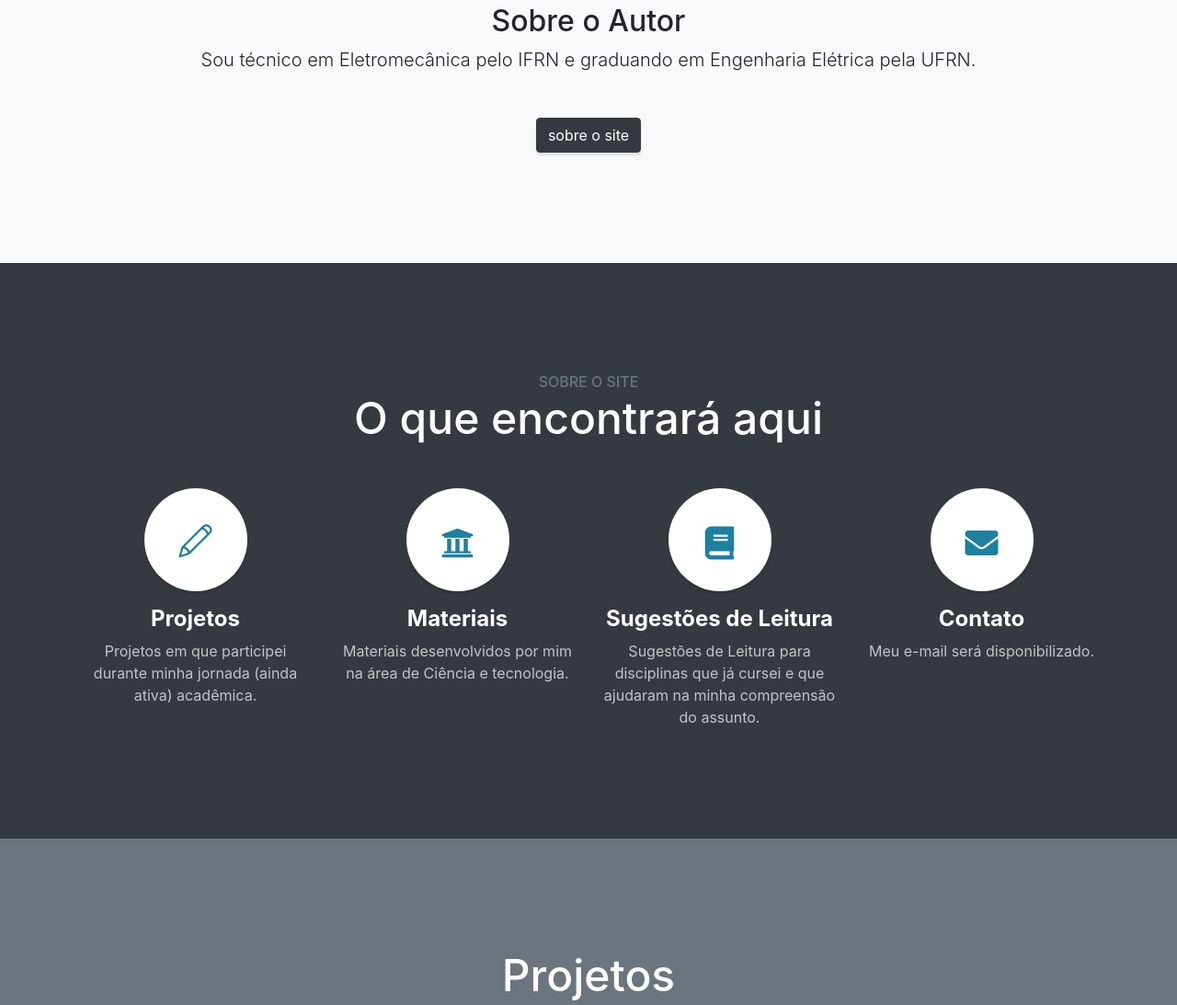
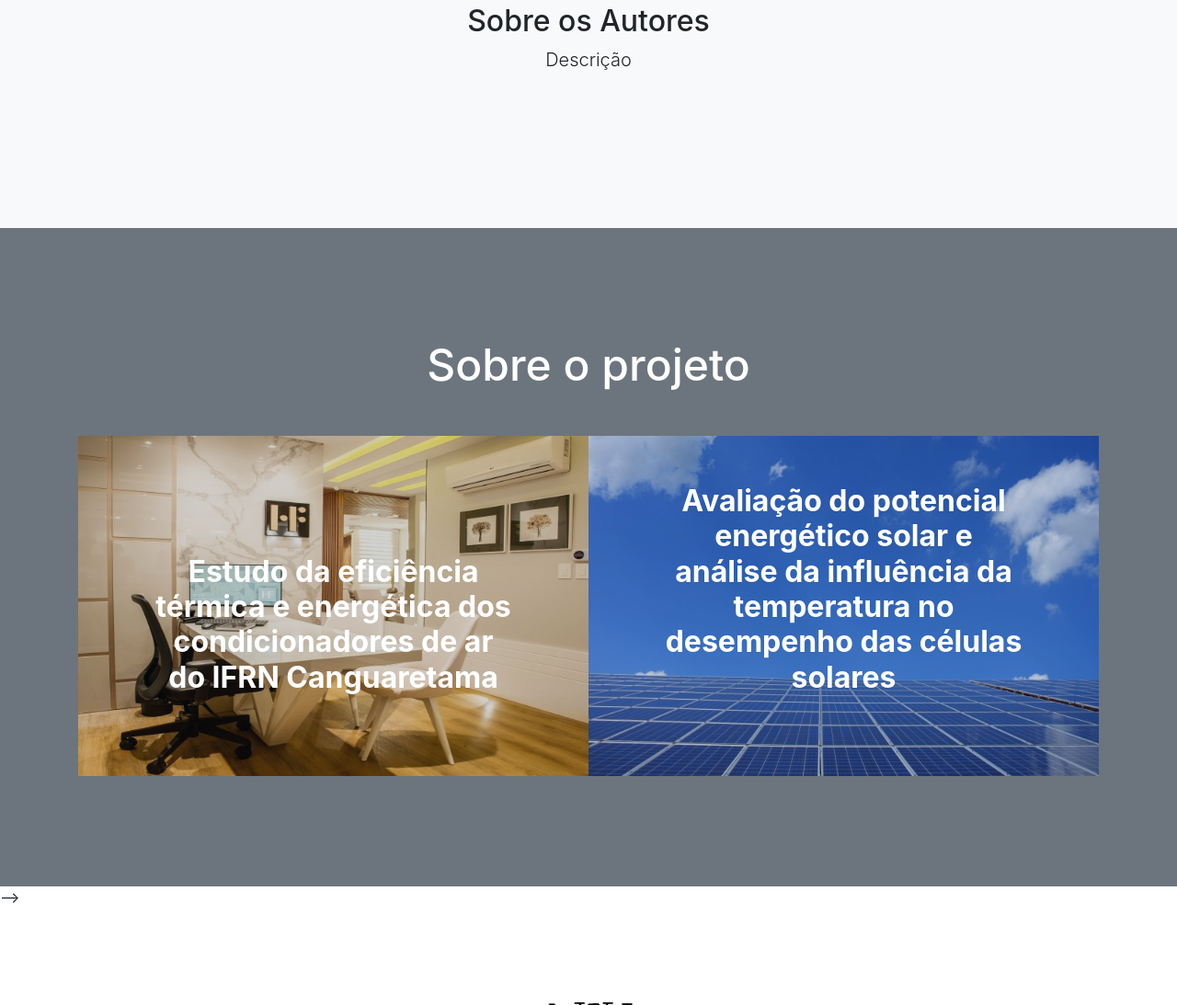
Before and after one commit to eletrodescarte/eletrodescarte.github.io, a website with bundled scripts: page index.html in a window 1280 px wide. Shown: the part 916-2009 px from the top of the page at 92% size. Built offline with nearby package versions, Linux system fonts and the light colour scheme.

Commit message:
Update index.html

```diff
--- a/index.html
+++ b/index.html
@@ -8,7 +8,7 @@
   <meta name="description" content="">
   <meta name="author" content="">
 
-  <title>work in progress</title>
+  <title>Eletro Descarte</title>
 
   <!-- Bootstrap Core CSS -->
   <link href="vendor/bootstrap/css/bootstrap.min.css" rel="stylesheet">
@@ -35,13 +35,10 @@
         <a class="js-scroll-trigger" href="#page-top">Página inicial</a>
       </li>
       <li class="sidebar-nav-item">
-        <a class="js-scroll-trigger" href="#about">Sobre o autor</a>
+        <a class="js-scroll-trigger" href="#about">Sobre os autores</a>
       </li>
       <li class="sidebar-nav-item">
-        <a class="js-scroll-trigger" href="#services">Sobre o site</a>
-      </li>
-      <li class="sidebar-nav-item">
-        <a class="js-scroll-trigger" href="#projeto">Projetos</a>
+        <a class="js-scroll-trigger" href="#projeto">Sobre o projeto</a>
       </li>
     <li class="sidebar-brand">
         <a ></a>
@@ -90,67 +87,19 @@
     <div class="container text-center">
       <div class="row">
         <div class="col-lg-10 mx-auto">
-          <h2>Sobre o Autor</h2>
-          <p class="lead mb-5"> Sou técnico em Eletromecânica pelo IFRN e graduando em Engenharia Elétrica pela UFRN. </p>
-          <a class="btn btn-dark btn-xl js-scroll-trigger" href="#services">sobre o site</a>
+          <h2>Sobre os Autores</h2>
+          <p class="lead mb-5"> Descrição </p>
         </div>
       </div>
     </div>
   </section>
 
-  <!-- Services -->
-  <section class="content-section bg-dark text-white text-center" id="services">
-    <div class="container">
-      <div class="content-section-heading">
-        <h3 class="text-secondary mb-0">Sobre o site</h3>
-        <h2 class="mb-5">O que encontrará aqui</h2>
-      </div>
-      <div class="row">
-        <div class="col-lg-3 col-md-6 mb-5 mb-lg-0">
-          <span class="service-icon rounded-circle mx-auto mb-3">
-            <i class="icon-pencil"></i>
-          </span>
-          <h4>
-            <strong>Projetos</strong>
-          </h4>
-          <p class="text-faded mb-0">Projetos em que participei durante minha jornada (ainda ativa) acadêmica.</p>
-        </div>
-        <div class="col-lg-3 col-md-6 mb-5 mb-lg-0">
-          <span class="service-icon rounded-circle mx-auto mb-3">
-            <i class="fa fa-university" aria-hidden="true"></i>
-          </span>
-          <h4>
-            <strong>Materiais</strong>
-          </h4>
-          <p class="text-faded mb-0">Materiais desenvolvidos por mim na área de Ciência e tecnologia.</p>
-        </div>
-        <div class="col-lg-3 col-md-6 mb-5 mb-md-0">
-          <span class="service-icon rounded-circle mx-auto mb-3">
-            <i class="fa fa-book" aria-hidden="true"></i>
-          </span>
-          <h4>
-            <strong>Sugestões de Leitura</strong>
-          </h4>
-          <p class="text-faded mb-0"> Sugestões de Leitura para disciplinas que já cursei e que ajudaram na minha compreensão do assunto.</p>
-        </div>
-        <div class="col-lg-3 col-md-6">
-          <span class="service-icon rounded-circle mx-auto mb-3">
-            <i class="fa fa-envelope" aria-hidden="true"></i>
-          </span>
-          <h4>
-            <strong>Contato</strong>
-          </h4>
-          <p class="text-faded mb-0"> Meu e-mail será disponibilizado.</p>
-        </div>
-      </div>
-    </div>
-  </section>
 
   <!-- Callout -->
   <section class="content-section bg-secondary text-white text-center" id="projeto">
     <div class="container">
       <div class="content-section-heading text-center">
-       <h2 class="mb-5">Projetos</h2>
+       <h2 class="mb-5">Sobre o projeto</h2>
       </div>
     <div class="row no-gutters">
         <div class="col-lg-6">
```
